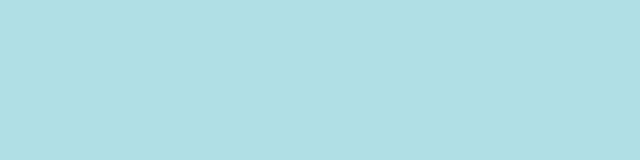
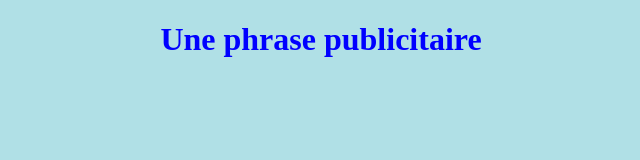
Before and after one commit to yop388/YOP-Repository-02, a plain HTML site: page index.html in a window 1280 px wide. Shown: the whole page, without its empty margins (319-959 px from the left). Drawn offline with Linux system fonts and the light colour scheme.

Commit message:
une modification

```diff
--- a/index.html
+++ b/index.html
@@ -9,7 +9,7 @@ p    {color: red;}
 </head>
 <body>
 
-<center><h1></h1></center>
+<center><h1>Une phrase publicitaire</h1></center>
 
 </body>
 </html>
```
